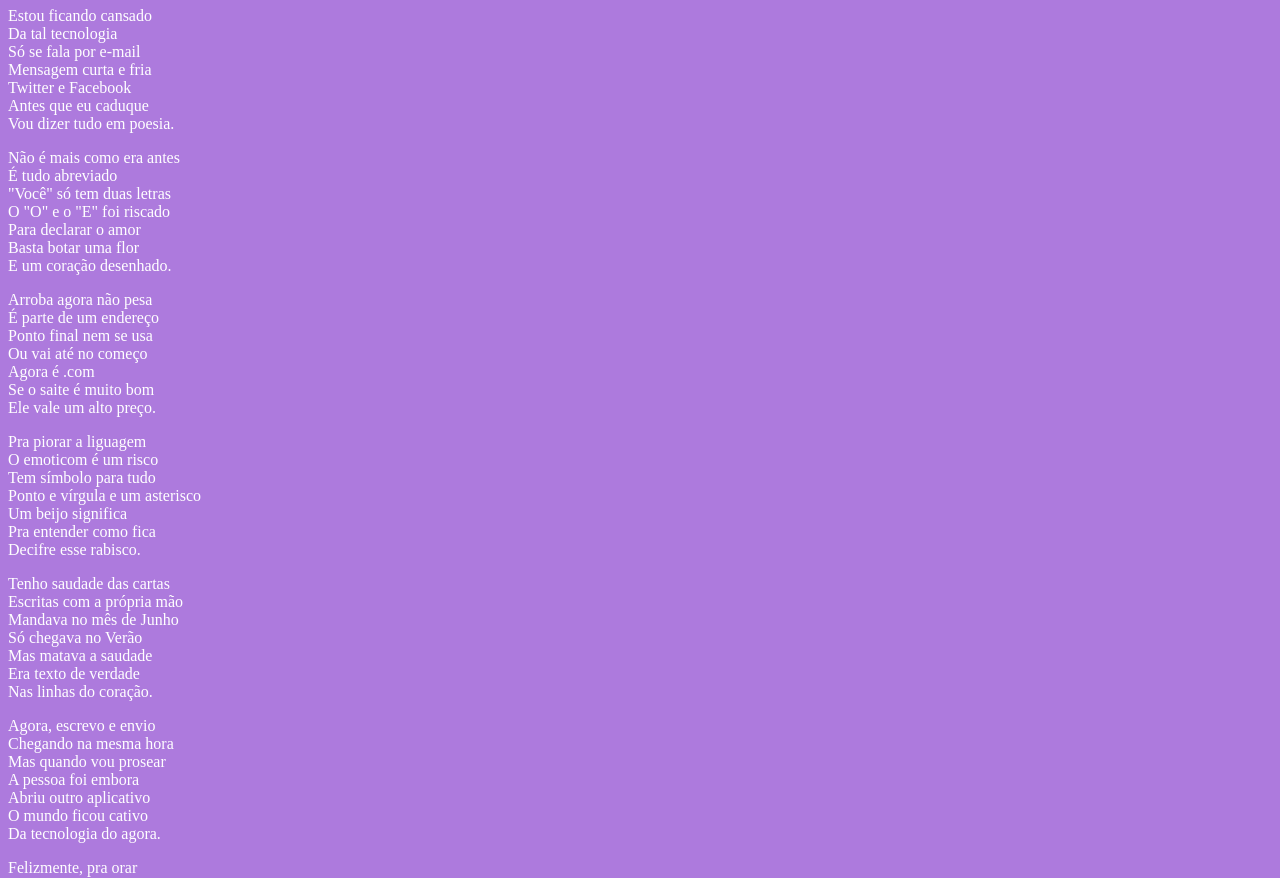
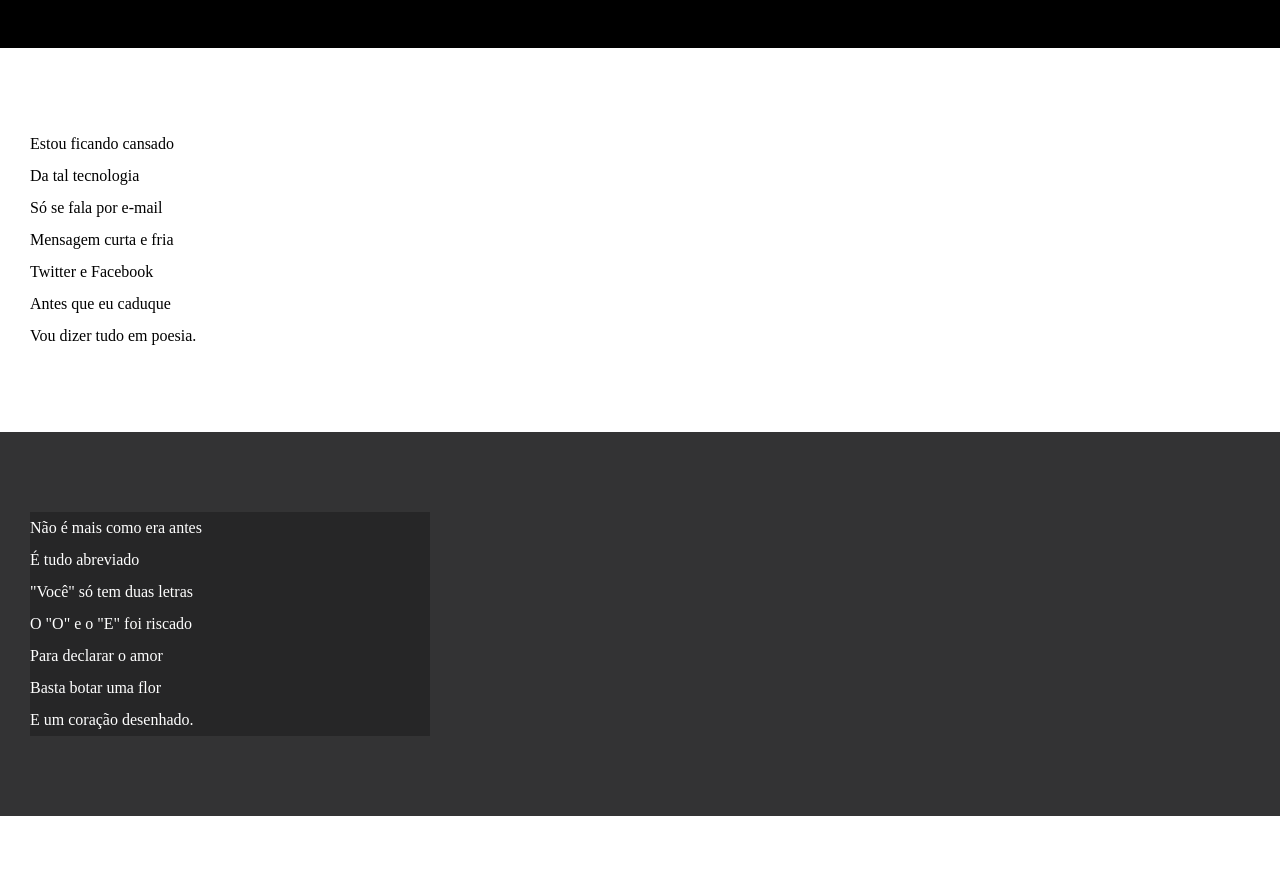
Before and after one commit to Moques3/html-css, a plain HTML site: page Desafios/Des012/index.html in a window 1280 px wide. Shown: the part 107-985 px from the top of the page. Drawn offline with Linux system fonts and the light colour scheme.

Commit message:
Atualização de estilo e blocos

```diff
--- a/Desafios/Des012/estilo/style.css
+++ b/Desafios/Des012/estilo/style.css
@@ -1,7 +1,66 @@
 @charset "UTF-8";
 
-body {
-    background-color: rgb(173, 122, 221);
-    color: white;
+* {
+    margin: 0px;
+    padding: 0px;
+}
+
+html, body {
+    min-height: 100vh;
+    background-color: darkgray;
 
 }
+
+header {
+    background-color: black;
+    color: white;
+    text-align: center;
+}
+
+header > h1 {
+    padding-top: 50px;
+    font-variant: small-caps;
+}
+
+header > p {
+    padding-bottom: 50px;
+}
+
+a {
+    color: white;
+    text-decoration: none;
+    font-weight: bolder;
+}
+
+a:hover {
+    text-decoration: underline;
+}
+
+section {
+    padding-top: 10vh;
+    padding-bottom: 10vh;
+    line-height: 2em;
+    padding-left: 30px;
+}
+
+section.normal {
+    background-color: white;
+    color: black;
+}
+
+section.imagem {
+    background-color: rgb(51, 51, 52);
+    color: white;
+}
+
+section.imagem > p {
+    width: 400px;
+    background-color: rgba(0, 0, 0, 0.253);
+}
+
+footer {
+    background-color: black;
+    color: white;
+    text-align: center;
+    padding: 10px;
+}
--- a/Desafios/Des012/index.html
+++ b/Desafios/Des012/index.html
@@ -18,7 +18,7 @@
         </p>
     </header>
 
-    <section>
+    <section class="normal">
         <p>
             Estou ficando cansado <br>
             Da tal tecnologia <br>
@@ -31,7 +31,7 @@
     </section>
 
 
-    <section>
+    <section class="imagem">
         <p>
             Não é mais como era antes <br>
             É tudo abreviado <br>
@@ -45,7 +45,7 @@
 
 
 
-    <section>
+    <section class="normal">
         <p>
             Arroba agora não pesa <br>
             É parte de um endereço <br>
@@ -69,7 +69,7 @@
 
 
 
-    <section>
+    <section class="imagem">
         <p>
             Tenho saudade das cartas <br>
             Escritas com a própria mão <br>
@@ -83,7 +83,7 @@
 
 
 
-    <section>
+    <section class="normal">
         <p>
             Agora, escrevo e envio <br>
             Chegando na mesma hora <br>
```
